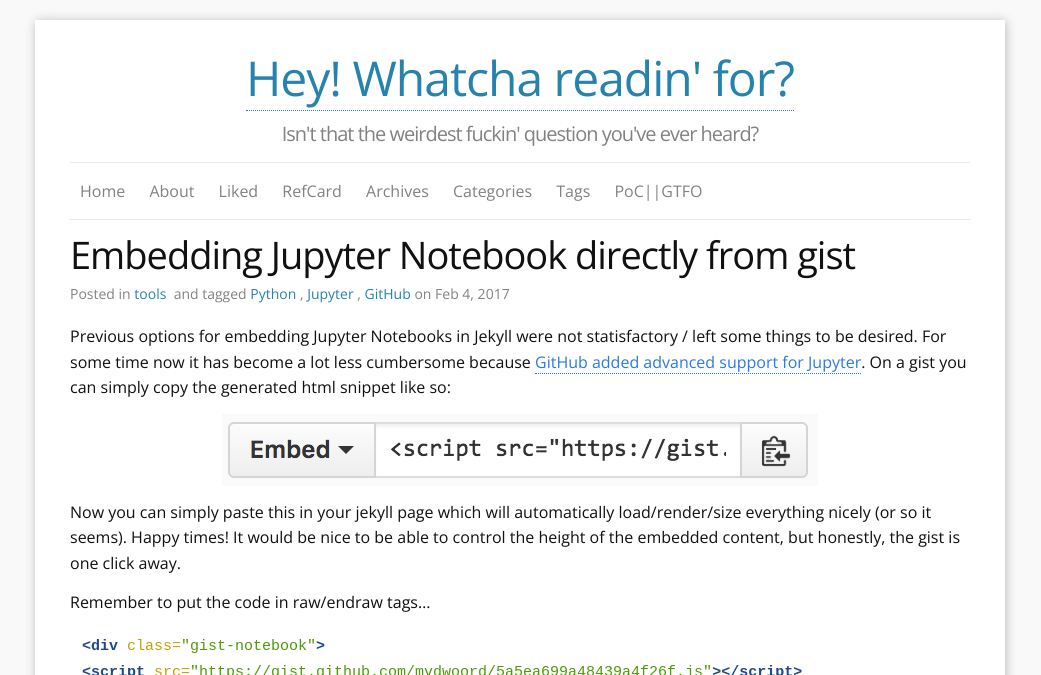
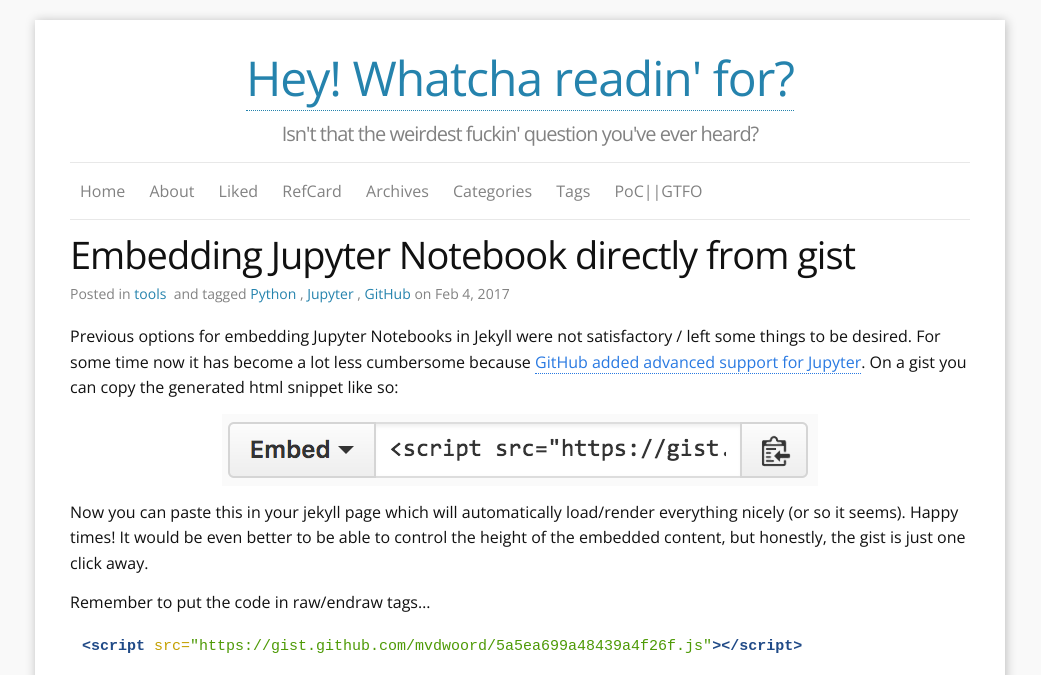
Before and after one commit to mvdwoord/mvdwoord.github.io, a Jekyll site: the page built from _posts/2017-02-04-Notebook_in_gist_in_jekyll.md, in a window 1280 px wide, cut to the strip 0-675 px from the top of the page. Shown: the whole strip, without its empty margins (120-1161 px from the left). Built offline with Jekyll 4.4.1, drawn with Linux system fonts in a browser that asks for light colours; comment, search, counter and statistics services are not loaded.

Commit message:
Minor rewrite on jupyter/gists

```diff
--- a/_posts/2017-02-04-Notebook_in_gist_in_jekyll.md
+++ b/_posts/2017-02-04-Notebook_in_gist_in_jekyll.md
@@ -8,24 +8,20 @@
 - GitHub
 ---
 
-Previous options for embedding Jupyter Notebooks in Jekyll were not statisfactory / left some things to be desired. For some time now it has become a lot less cumbersome because [GitHub added advanced support for Jupyter](https://www.programmableweb.com/news/github-launches-advanced-support-jupyter-formerly-ipython/2015/05/07). On a gist you can simply copy the generated html snippet like so:
+Previous options for embedding Jupyter Notebooks in Jekyll were not satisfactory / left some things to be desired. For some time now it has become a lot less cumbersome because [GitHub added advanced support for Jupyter](https://www.programmableweb.com/news/github-launches-advanced-support-jupyter-formerly-ipython/2015/05/07). On a gist you can copy the generated html snippet like so:
 
-![Gist embed snippet code]({{site.url}}/images/select_gist_embed.png){: .center-image}
+![Gist embed snippet code]({{ site.url }}/images/select_gist_embed.png){: .center-image}
 
-Now you can simply paste this in your jekyll page which will automatically load/render/size everything nicely (or so it seems). Happy times! It would be nice to be able to control the height of the embedded content, but honestly, the gist is one click away.
+Now you can  paste this in your jekyll page which will automatically load/render everything nicely (or so it seems). Happy times! It would be even better to be able to control the height of the embedded content, but honestly, the gist is just one click away.
 
 <!-- more -->
 
 Remember to put the code in raw/endraw tags...
 
 {% highlight html %}
-<div class="gist-notebook">
 <script src="https://gist.github.com/mvdwoord/5a5ea699a48439a4f26f.js"></script>
-</div>
 {% endhighlight %}
 
 {% raw %}
-<div class="gist-notebook">
 <script src="https://gist.github.com/mvdwoord/5a5ea699a48439a4f26f.js"></script>
-</div>
 {% endraw %}
```
